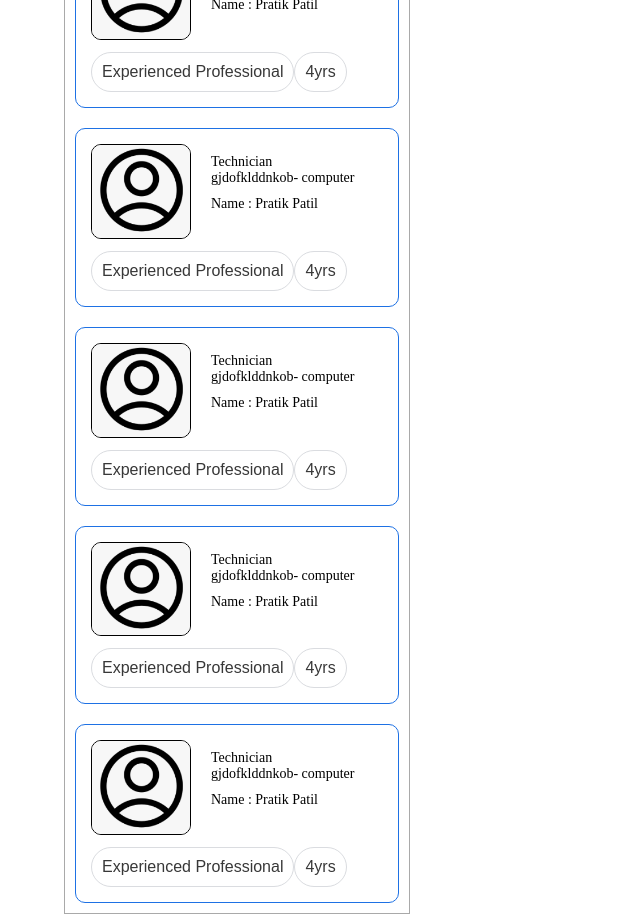
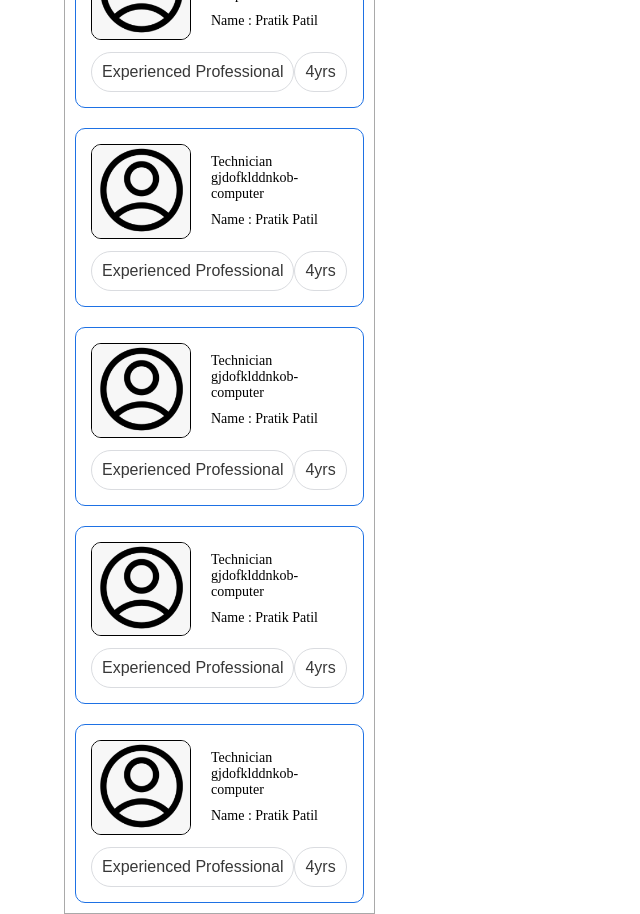
Before and after one commit to Pratik9113/JobCraft, a React (Vite) app in the folder frontend/: page /userList in a window 1280 px wide. Shown: the part 360-1274 px from the top of the page, without its empty margins (0-640 px from the left). Built offline with nearby package versions, Linux system fonts and the light colour scheme.

Commit message:
adjust sidebar and their content

```diff
--- a/frontend/src/App.jsx
+++ b/frontend/src/App.jsx
@@ -6,20 +6,22 @@ import { Route, Routes } from "react-router-dom";
 import Technician from "./components/Technician/Technician";
 import Footer from "./components/Footer/Footer";
 import SidebarTP from "./components/TechnicalPost/SidebarTP/SidebarTP";
+import MainContent from "./components/TechnicalPost/MainContentTp/MainContent";
 
 function App() {
   const [showLogin, setShowLogin] = useState(false)
   return (
     <>
-      {showLogin ? <Login setShowLogin={setShowLogin} /> : <></>}
-      <div className="app">
+      <div className="app-boundary">
+        {showLogin ? <Login setShowLogin={setShowLogin} /> : <></>}
         <Navbar setShowLogin={setShowLogin} />
+        <div className="app">
+          <SidebarTP />
+          <Routes>
+            <Route path='/userList' element={<MainContent />} />
+          </Routes>
+        </div >
       </div>
-      {/* <Routes>
-        <Route path='/postTechnician' element={<Technician />}></Route>
-      </Routes> */}
-      <div className="app"><SidebarTP /></div>
-
     </>
   )
 }
--- a/frontend/src/assets/assets.js
+++ b/frontend/src/assets/assets.js
@@ -2,9 +2,11 @@ import cross_icon from './cross_icon.png'
 import profile_icon from './profile_icon.png'
 import job_craft from './job_craft.png'
 import tech from './technician.png'
+import todoItem from './todoitem.png'
 export const assets = {
     cross_icon,
     profile_icon,
     job_craft,
     tech,
+    todoItem
 }
--- a/frontend/src/components/TechnicalPost/MainContentTp/MainContent.jsx
+++ b/frontend/src/components/TechnicalPost/MainContentTp/MainContent.jsx
@@ -1,10 +1,20 @@
 import React from 'react'
-
+import { assets } from '../../../assets/assets'
 const MainContent = () => {
   return (
-    <>
+      <>
+        <div className="main-content">
+          <div className="main-content-upper">
 
-    </>
+          </div>
+          <div className="main-content-middle">
+
+          </div>
+          <div className="main-content-lower">
+
+          </div>
+        </div>
+      </>
   )
 }
 
--- a/frontend/src/components/TechnicalPost/SidebarTP/SidebarContent.jsx
+++ b/frontend/src/components/TechnicalPost/SidebarTP/SidebarContent.jsx
@@ -1,5 +1,6 @@
 import React from 'react'
 import './SidebarTP.css'
+import { Link } from 'react-router-dom'
 import { assets } from '../../../assets/assets'
 const SidebarContent = () => {
     return (
--- a/frontend/src/components/TechnicalPost/SidebarTP/SidebarTP.css
+++ b/frontend/src/components/TechnicalPost/SidebarTP/SidebarTP.css
@@ -7,7 +7,7 @@
 }
 .sidebartp-options {
     margin: 10px;
-    display: flex;
+    display: inline-flex;
     flex-direction: column;
     gap: 20px;
 }
--- a/frontend/src/components/TechnicalPost/SidebarTP/SidebarTP.jsx
+++ b/frontend/src/components/TechnicalPost/SidebarTP/SidebarTP.jsx
@@ -1,17 +1,18 @@
 import React from 'react'
 import './SidebarTP.css'
+import { NavLink } from 'react-router-dom'
 import SidebarContent from './SidebarContent'
 const SidebarTP = () => {
     return (
         <>
             <div className="sidebartp">
                 <div className="sidebartp-options">
-                    <SidebarContent />
-                    <SidebarContent />
-                    <SidebarContent />
-                    <SidebarContent />
-                    <SidebarContent />
-                    <SidebarContent />
+                    <NavLink to='/userList'><SidebarContent /></NavLink>
+                    <NavLink to='/userList'><SidebarContent /></NavLink>
+                    <NavLink to='/userList'><SidebarContent /></NavLink>
+                    <NavLink to='/userList'><SidebarContent /></NavLink>
+                    <NavLink to='/userList'><SidebarContent /></NavLink>
+                    <NavLink to='/userList'><SidebarContent /></NavLink>
                 </div>
             </div>
         </>
--- a/frontend/src/index.css
+++ b/frontend/src/index.css
@@ -19,8 +19,12 @@
   .app{
     width : 90%;
     margin: auto;
+    display: inline-flex;
   }
-
+.app-boundary{
+  width: 90%;
+  margin: auto;
+}
   .app-content{
     display: flex;
 }
```
Also changed, not shown: frontend/src/assets/todoitem.png (added).
